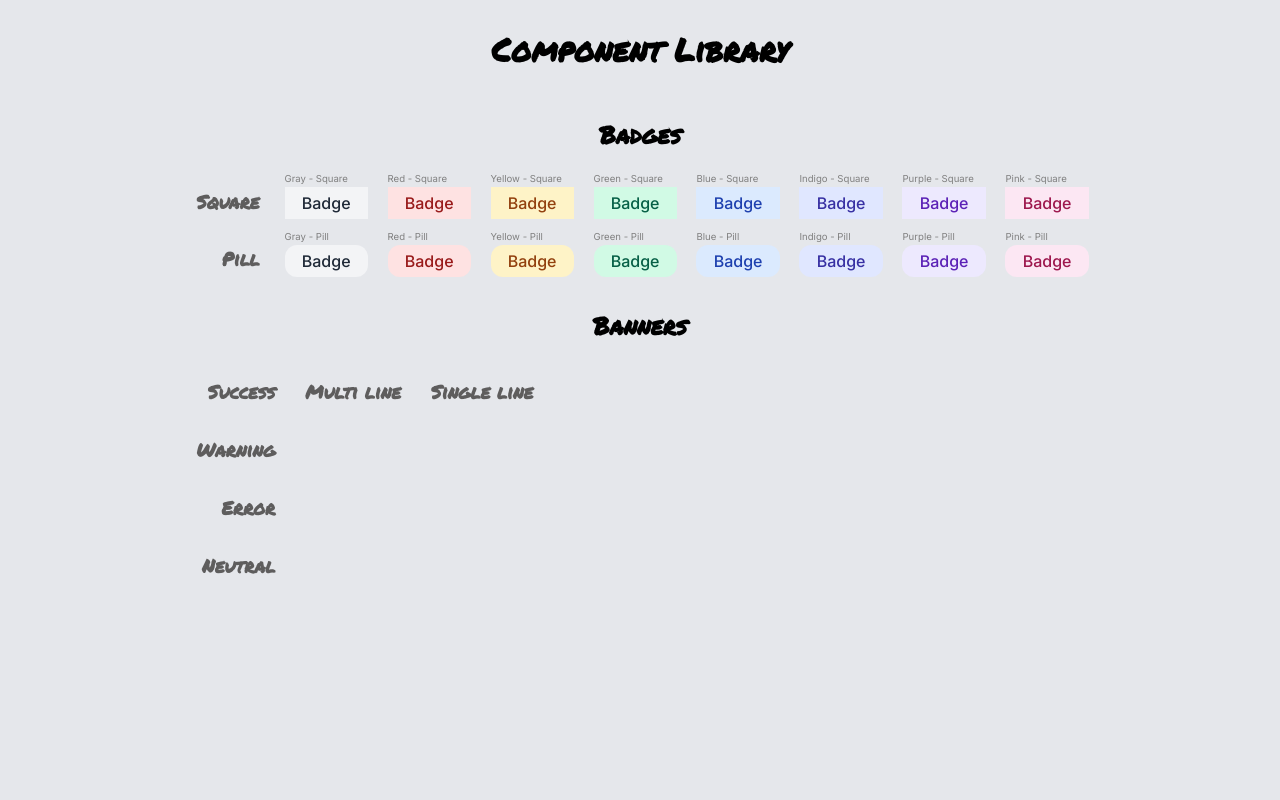
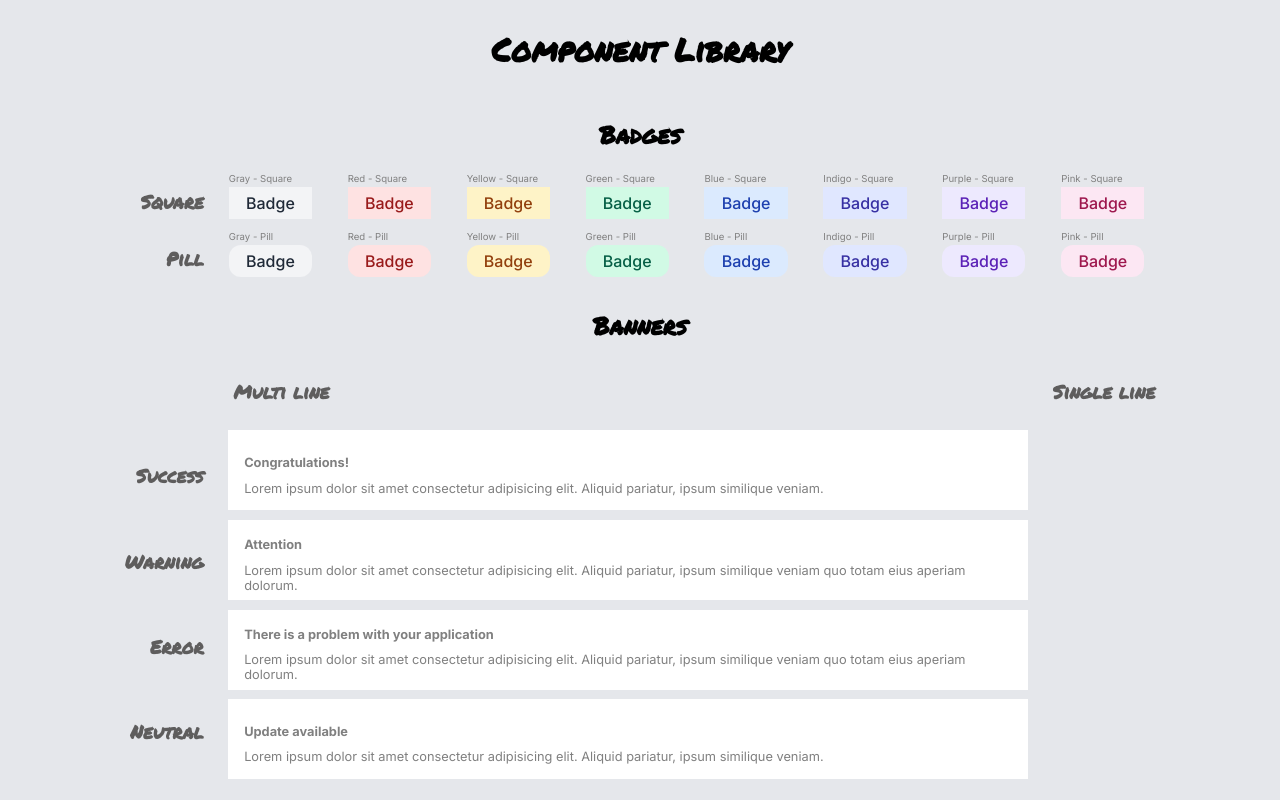
Before and after one commit to anet-eny/component-library, a React (Vite) app: page / in a window 1280 px wide. Built offline with nearby package versions, Linux system fonts and the light colour scheme.

Commit message:
Add layout css to banners section

```diff
--- a/src/App.jsx
+++ b/src/App.jsx
@@ -1,5 +1,6 @@
 import React from "react"
 import Badge from "./components/Badge"
+import Banner from "./components/Banner"
 
 export default function App() {
     return (
@@ -33,15 +34,33 @@ export default function App() {
             <h2>Banners</h2>
             <div className="banners-container">
                 <div className="banners-labels">
+                    <h3></h3>
                     <h3>Success</h3>
                     <h3>Warning</h3>
                     <h3>Error</h3>
                     <h3>Neutral</h3>
                 </div>
-                <div className="banners-multi-line">
+                <div className="banners">
                     <h3>Multi line</h3>
+                    <Banner status="success" >
+                        <p><strong>Congratulations!</strong></p>
+                        <p>Lorem ipsum dolor sit amet consectetur adipisicing elit. Aliquid pariatur, ipsum similique veniam.</p>
+                    </Banner>
+                    <Banner status="warning" >
+                        <p><strong>Attention</strong></p>
+                        <p>Lorem ipsum dolor sit amet consectetur adipisicing elit. Aliquid pariatur, ipsum similique veniam quo totam eius aperiam dolorum.</p>
+                    </Banner>
+                    <Banner status="error" >
+                        <p><strong>There is a problem with your application</strong></p>
+                        <p>Lorem ipsum dolor sit amet consectetur adipisicing elit. Aliquid pariatur, ipsum similique veniam quo totam eius aperiam dolorum.</p>
+                    </Banner>
+                    <Banner status="neutral" >
+                        <p><strong>Update available</strong></p>
+                        <p>Lorem ipsum dolor sit amet consectetur adipisicing elit. Aliquid pariatur, ipsum similique veniam.</p>
+                    </Banner>
+
                 </div>
-                <div className="banners-single-line">
+                <div className="banners">
                     <h3>Single line</h3>
                 </div>
             </div>
--- /dev/null
+++ b/src/components/Banner.jsx
@@ -0,0 +1,10 @@
+import React from "react"
+import classNames from 'classnames'
+
+export default function Banner({children, status}) {
+    return (
+        <div className="banner">
+            {children}
+        </div>
+    )
+}
--- a/src/index.css
+++ b/src/index.css
@@ -92,3 +92,29 @@ p {
 .banners-container {
     display: flex;
 }
+
+.banners-labels {
+    display: flex;
+    flex-direction: column;
+    justify-content: space-evenly;
+}
+
+.banners > h3 {
+    text-align: start;
+}
+
+.banner {
+    width: 800px;
+    height: 80px;
+    background-color: white;
+    display: flex;
+    flex-direction: column;
+    justify-content: center;
+    margin: 0.6em;
+    padding: 1em;
+}
+
+.banner > p {
+    font-size: 0.8rem;
+    padding-top: 0.8em;
+}
```
